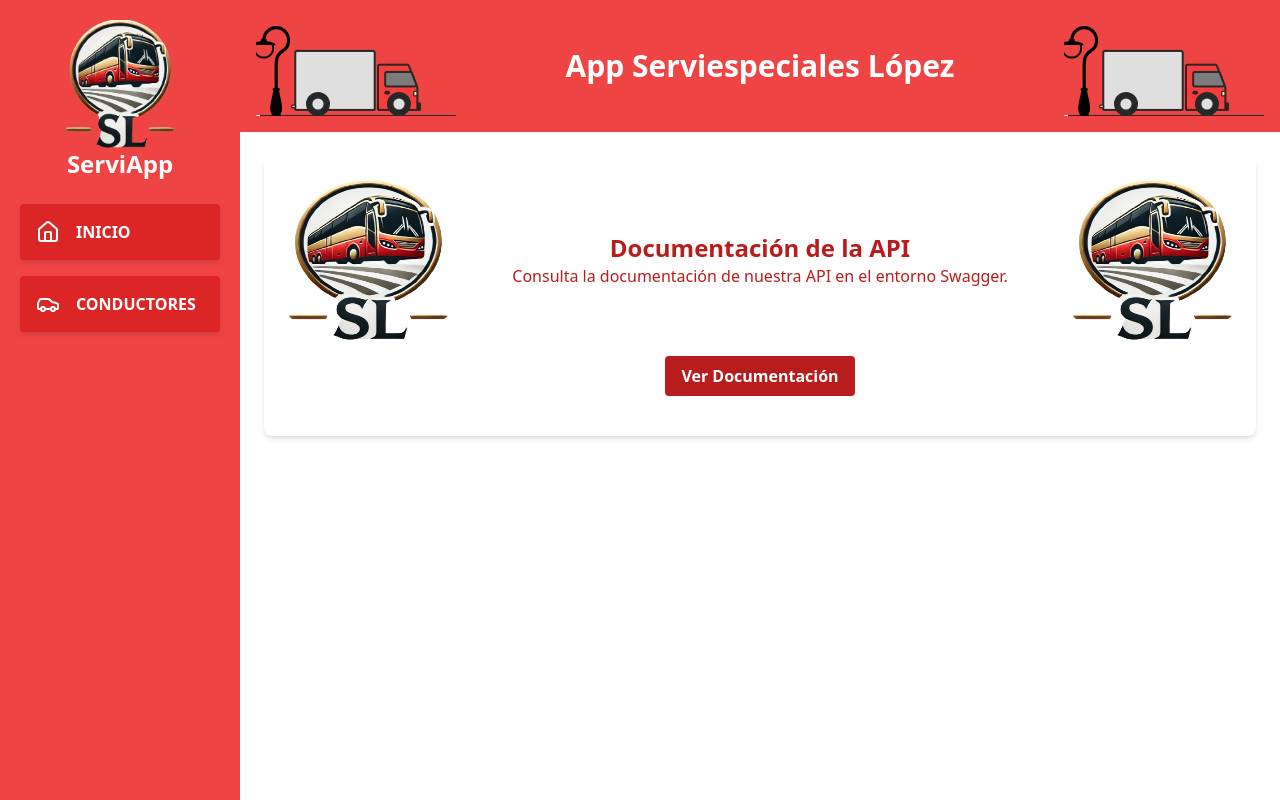
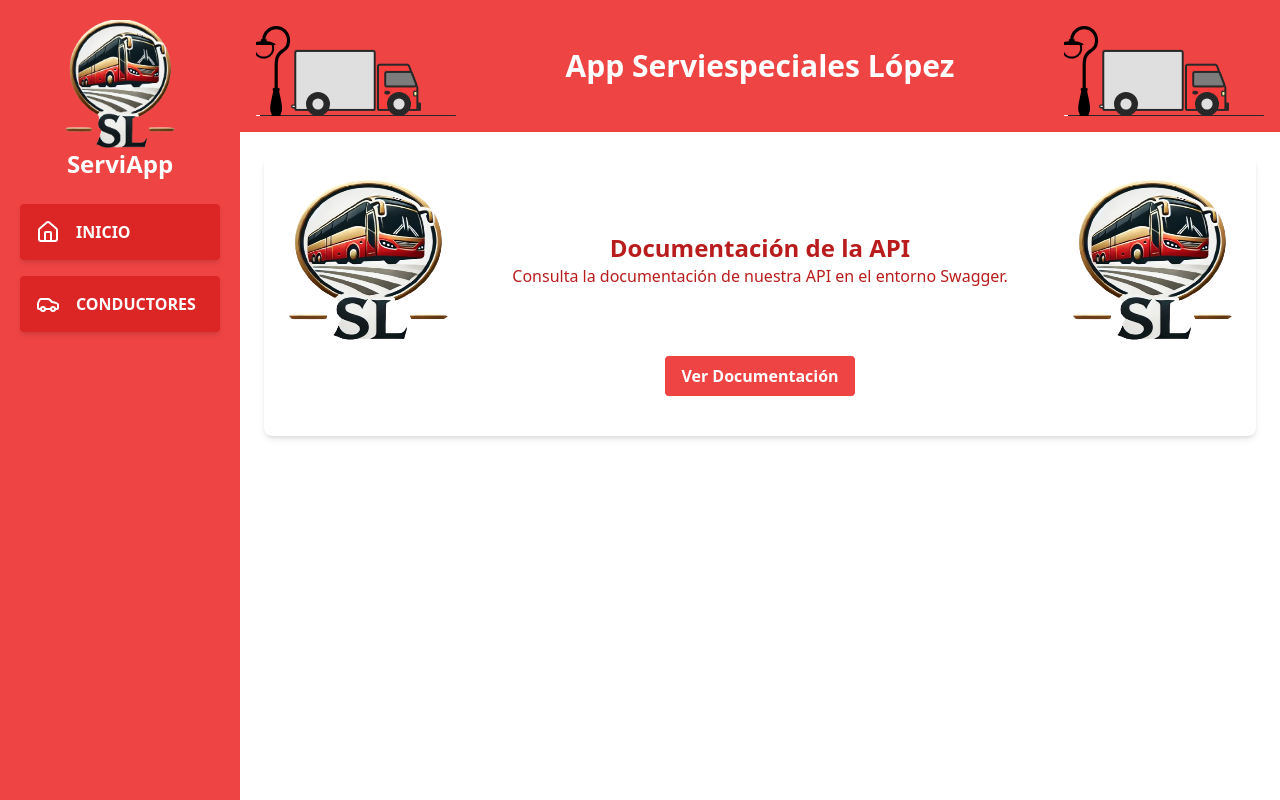
Before and after one commit to RolandoLopez16/serviciosWebIIICorteFr, a React (Create React App) app: page / in a window 1280 px wide. Built offline with nearby package versions, Linux system fonts and the light colour scheme.

Commit message:
logo y titulo de pla pagina

```diff
--- a/public/index.html
+++ b/public/index.html
@@ -2,14 +2,14 @@
 <html lang="en">
   <head>
     <meta charset="utf-8" />
-    <link rel="icon" href="%PUBLIC_URL%/favicon.ico" />
+    <link rel="icon" href="./assets/logoEmpresa.png" />
     <meta name="viewport" content="width=device-width, initial-scale=1" />
     <meta name="theme-color" content="#000000" />
     <meta
       name="description"
       content="Web site created using create-react-app"
     />
-    <link rel="apple-touch-icon" href="%PUBLIC_URL%/logo192.png" />
+    <link rel="apple-touch-icon" href="./assets/logoEmpresa.png" />
     <!--
       manifest.json provides metadata used when your web app is installed on a
       user's mobile device or desktop. See https://developers.google.com/web/fundamentals/web-app-manifest/
@@ -24,7 +24,7 @@
       work correctly both with client-side routing and a non-root public URL.
       Learn how to configure a non-root public URL by running `npm run build`.
     -->
-    <title>React App</title>
+    <title>ServiApp</title>
   </head>
   <body>
     <noscript>You need to enable JavaScript to run this app.</noscript>
--- a/src/views/HomeView.js
+++ b/src/views/HomeView.js
@@ -31,7 +31,7 @@ const HomeView = () => {
       <div className="flex justify-center mb-4">
         <button
           onClick={toggleSwaggerView}
-          className='bg-red-700 text-white font-bold py-2 px-4 rounded
+          className='bg-red-500 text-white font-bold py-2 px-4 rounded
           hover:bg-red-900 transition-colors duration-300'>
           {showSwagger ? 'Ocultar Documentación' : 'Ver Documentación'}
         </button>
```
